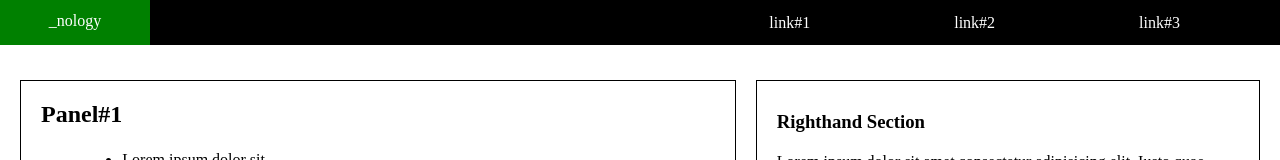
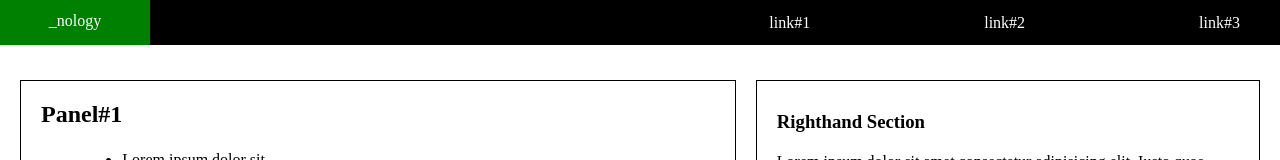
Before and after one commit to Howun/flexbox_challenge, a plain HTML site: page index.html in a window 1280 px wide. Shown: the top 160 px of the page. Drawn offline with Linux system fonts and the light colour scheme.

Commit message:
final changes

```diff
--- a/styles.css
+++ b/styles.css
@@ -34,8 +34,8 @@
 }
 
 .links {
-  margin-right: 60px;
-  margin-left: 60px;
+  margin-right: px;
+  margin-left: 150px;
 }
 
 
```
